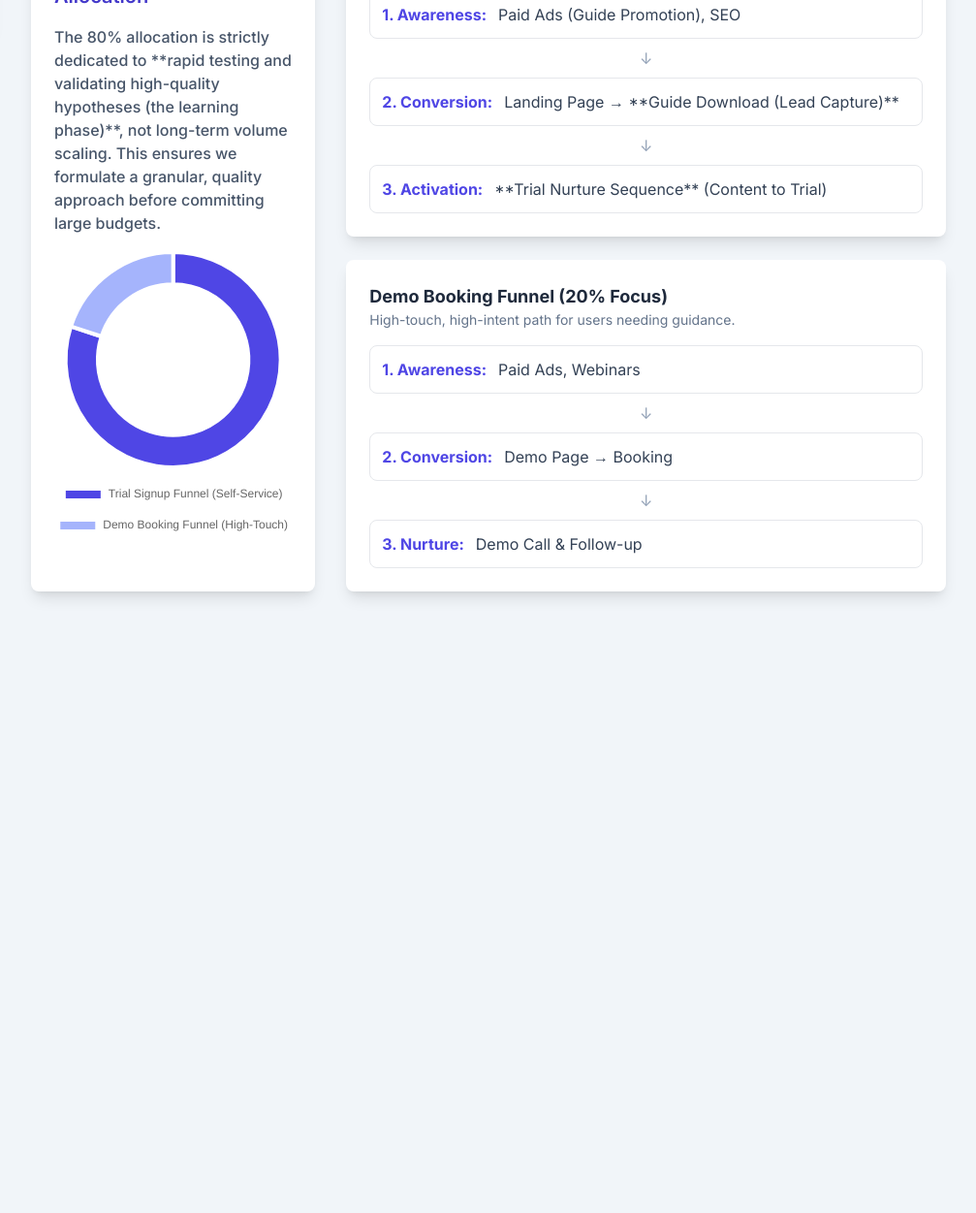
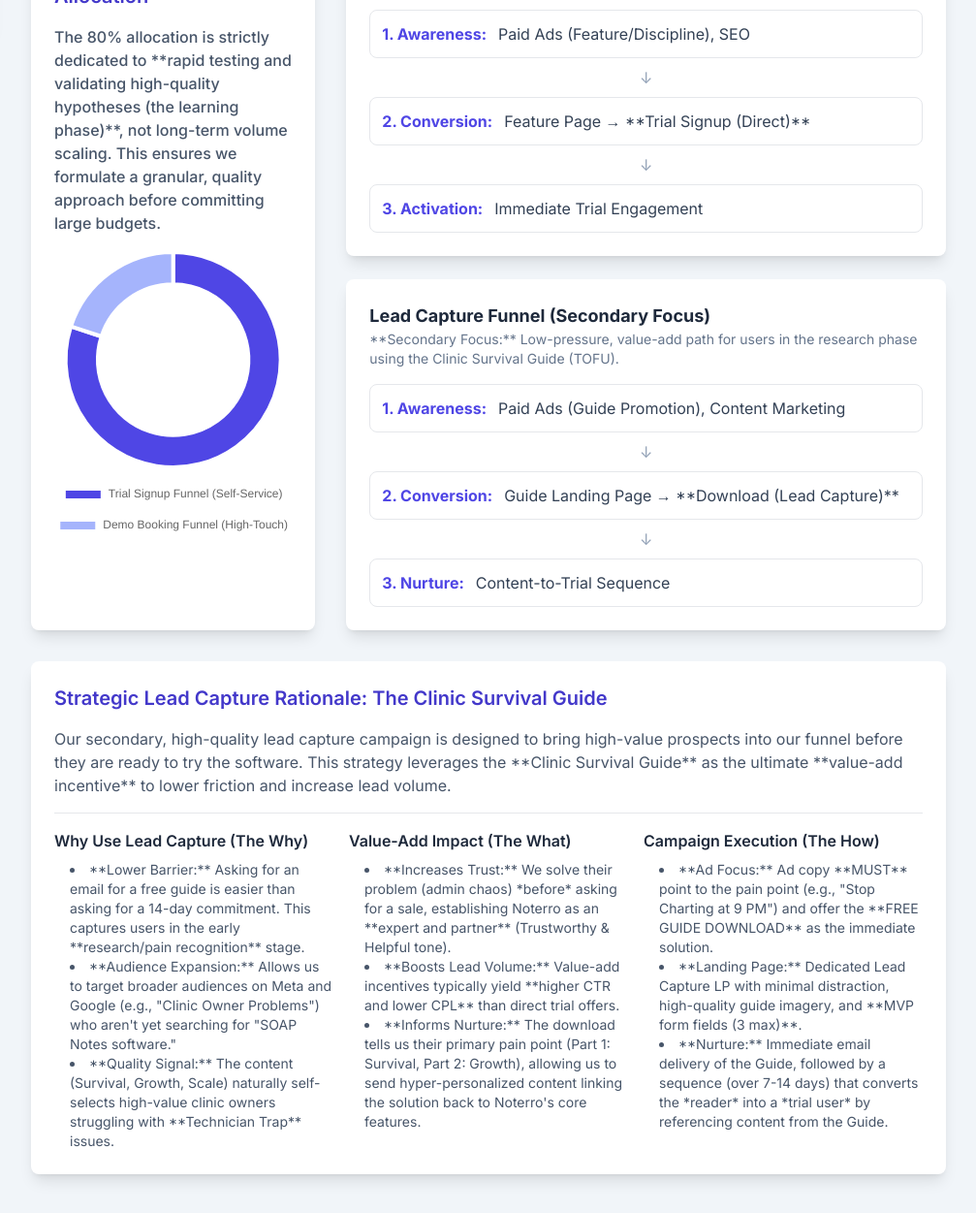
Before and after one commit to VeeLm-hub/noterro-marketing-framework-testing, a plain HTML site: page index.html in a window 1280 px wide. Shown: the part 768-2019 px from the top of the page at 97% size, without its empty margins (264-1271 px from the left). Before the commit the page ends 1418 px from the top, so only its background shows below. Drawn offline with nearby package versions, Linux system fonts and the light colour scheme.

Commit message:
Update index.html

```diff
--- a/index.html
+++ b/index.html
@@ -146,7 +146,6 @@
                                     <th class="p-3 font-semibold">Competitor</th>
                                     <th class="p-3 font-semibold">Their Positioning</th>
                                     <th class="p-3 font-semibold text-indigo-800">Our Differentiation</th>
-
                                 </tr>
                             </thead>
                             <tbody>
@@ -185,37 +184,69 @@
                     <div class="lg:col-span-2 space-y-6">
                         <div class="bg-white rounded-lg shadow-lg p-6">
                             <h4 class="font-bold text-lg">Trial Signup Funnel (80% Focus)</h4>
-                            <p class="text-sm text-slate-500">High volume, **lead generation** path using the Clinic Survival Guide.</p>
+                            <p class="text-sm text-slate-500">**Primary Focus:** High-intent direct conversion path targeting users ready to sign up for a trial immediately (BOFU).</p>
                             <div class="mt-4 space-y-2">
                                 <div class="funnel-stage p-3 border rounded-lg flex items-center">
-                                    <span class="text-indigo-600 font-bold mr-3">1. Awareness:</span><span class="text-slate-700">Paid Ads (Guide Promotion), SEO</span>
+                                    <span class="text-indigo-600 font-bold mr-3">1. Awareness:</span><span class="text-slate-700">Paid Ads (Feature/Discipline), SEO</span>
                                 </div>
                                 <div class="text-center text-slate-400">↓</div>
                                 <div class="funnel-stage p-3 border rounded-lg flex items-center">
-                                    <span class="text-indigo-600 font-bold mr-3">2. Conversion:</span><span class="text-slate-700">Landing Page → **Guide Download (Lead Capture)**</span>
+                                    <span class="text-indigo-600 font-bold mr-3">2. Conversion:</span><span class="text-slate-700">Feature Page → **Trial Signup (Direct)**</span>
                                 </div>
                                  <div class="text-center text-slate-400">↓</div>
                                 <div class="funnel-stage p-3 border rounded-lg flex items-center">
-                                    <span class="text-indigo-600 font-bold mr-3">3. Activation:</span><span class="text-slate-700">**Trial Nurture Sequence** (Content to Trial)</span>
+                                    <span class="text-indigo-600 font-bold mr-3">3. Activation:</span><span class="text-slate-700">Immediate Trial Engagement</span>
                                 </div>
                             </div>
                         </div>
                         <div class="bg-white rounded-lg shadow-lg p-6">
-                            <h4 class="font-bold text-lg">Demo Booking Funnel (20% Focus)</h4>
-                            <p class="text-sm text-slate-500">High-touch, high-intent path for users needing guidance.</p>
+                            <h4 class="font-bold text-lg">Lead Capture Funnel (Secondary Focus)</h4>
+                            <p class="text-sm text-slate-500">**Secondary Focus:** Low-pressure, value-add path for users in the research phase using the Clinic Survival Guide (TOFU).</p>
                             <div class="mt-4 space-y-2">
                                 <div class="funnel-stage p-3 border rounded-lg flex items-center">
-                                    <span class="text-indigo-600 font-bold mr-3">1. Awareness:</span><span class="text-slate-700">Paid Ads, Webinars</span>
+                                    <span class="text-indigo-600 font-bold mr-3">1. Awareness:</span><span class="text-slate-700">Paid Ads (Guide Promotion), Content Marketing</span>
                                 </div>
                                 <div class="text-center text-slate-400">↓</div>
                                 <div class="funnel-stage p-3 border rounded-lg flex items-center">
-                                    <span class="text-indigo-600 font-bold mr-3">2. Conversion:</span><span class="text-slate-700">Demo Page → Booking</span>
+                                    <span class="text-indigo-600 font-bold mr-3">2. Conversion:</span><span class="text-slate-700">Guide Landing Page → **Download (Lead Capture)**</span>
                                 </div>
                                 <div class="text-center text-slate-400">↓</div>
                                 <div class="funnel-stage p-3 border rounded-lg flex items-center">
-                                    <span class="text-indigo-600 font-bold mr-3">3. Nurture:</span><span class="text-slate-700">Demo Call & Follow-up</span>
+                                    <span class="text-indigo-600 font-bold mr-3">3. Nurture:</span><span class="text-slate-700">Content-to-Trial Sequence</span>
                                 </div>
                             </div>
+                        </div>
+                    </div>
+                </div>
+
+                <!-- New Lead Capture Rationale Card -->
+                <div class="bg-white rounded-lg shadow-lg p-6 mt-8">
+                    <h3 class="text-xl font-semibold mb-4 text-indigo-700">Strategic Lead Capture Rationale: The Clinic Survival Guide</h3>
+                    <p class="text-slate-600 mb-4">Our secondary, high-quality lead capture campaign is designed to bring high-value prospects into our funnel before they are ready to try the software. This strategy leverages the **Clinic Survival Guide** as the ultimate **value-add incentive** to lower friction and increase lead volume.</p>
+                    <div class="grid grid-cols-1 md:grid-cols-3 gap-4 border-t pt-4">
+                        <div class="space-y-2">
+                            <h4 class="font-semibold text-slate-800">Why Use Lead Capture (The Why)</h4>
+                            <ul class="list-disc list-inside text-sm text-slate-600 ml-4">
+                                <li>**Lower Barrier:** Asking for an email for a free guide is easier than asking for a 14-day commitment. This captures users in the early **research/pain recognition** stage.</li>
+                                <li>**Audience Expansion:** Allows us to target broader audiences on Meta and Google (e.g., "Clinic Owner Problems") who aren't yet searching for "SOAP Notes software."</li>
+                                <li>**Quality Signal:** The content (Survival, Growth, Scale) naturally self-selects high-value clinic owners struggling with **Technician Trap** issues.</li>
+                            </ul>
+                        </div>
+                        <div class="space-y-2">
+                            <h4 class="font-semibold text-slate-800">Value-Add Impact (The What)</h4>
+                            <ul class="list-disc list-inside text-sm text-slate-600 ml-4">
+                                <li>**Increases Trust:** We solve their problem (admin chaos) *before* asking for a sale, establishing Noterro as an **expert and partner** (Trustworthy & Helpful tone).</li>
+                                <li>**Boosts Lead Volume:** Value-add incentives typically yield **higher CTR and lower CPL** than direct trial offers.</li>
+                                <li>**Informs Nurture:** The download tells us their primary pain point (Part 1: Survival, Part 2: Growth), allowing us to send hyper-personalized content linking the solution back to Noterro's core features.</li>
+                            </ul>
+                        </div>
+                        <div class="space-y-2">
+                            <h4 class="font-semibold text-slate-800">Campaign Execution (The How)</h4>
+                            <ul class="list-disc list-inside text-sm text-slate-600 ml-4">
+                                <li>**Ad Focus:** Ad copy **MUST** point to the pain point (e.g., "Stop Charting at 9 PM") and offer the **FREE GUIDE DOWNLOAD** as the immediate solution.</li>
+                                <li>**Landing Page:** Dedicated Lead Capture LP with minimal distraction, high-quality guide imagery, and **MVP form fields (3 max)**.</li>
+                                <li>**Nurture:** Immediate email delivery of the Guide, followed by a sequence (over 7-14 days) that converts the *reader* into a *trial user* by referencing content from the Guide.</li>
+                            </ul>
                         </div>
                     </div>
                 </div>
@@ -321,7 +352,7 @@
                     <!-- Tab Content - Landing Page -->
                     <div id="landingContent" class="tab-content active">
                         <h3 class="text-xl font-semibold mb-4 text-indigo-700">Appendix A: Landing Page Development & CRO Checklist</h3>
-                        <p class="text-sm text-slate-600 mb-4">Focus on isolating a single variable (H1, CTA, or Form Fields) per test to ensure reliable results. Prioritize simplicity and empathy over complexity. **Current Goal: Optimize for Guide Download.**</p>
+                        <p class="text-sm text-slate-600 mb-4">Focus on isolating a single variable (H1, CTA, or Form Fields) per test to ensure reliable results. Prioritize simplicity and empathy over complexity. **Primary Goal: Optimize Feature Pages for Trial Signup (80% Focus).**</p>
                         <div class="overflow-x-auto">
                             <table class="w-full text-left">
                                 <thead class="table-header">
@@ -333,10 +364,10 @@
                                     </tr>
                                 </thead>
                                 <tbody>
-                                    <tr class="border-b"><td class="p-3 font-medium">Headline (H1)</td><td class="p-3">"The Best Clinic Management Software"</td><td class="p-3">"Stop Drowning in Admin. Get Your Free Clinic Survival Guide."</td><td class="p-3">Focus on Pain (Survival) & Value Add.</td></tr>
-                                    <tr class="border-b"><td class="p-3 font-medium">Sub-Headline</td><td class="p-3">Lists 3 key features.</td><td class="p-3">Lists 3 Guide Benefits (e.g., Get Stable, Build Predictability).</td><td class="p-3">Focus on outcome-driven content.</td></tr>
-                                    <tr class="border-b"><td class="p-3 font-medium">Visual/Image</td><td class="p-3">Software screenshot.</td><td class="p-3">Clear, high-quality Guide Cover image.</td><td class="p-3">Show the value being offered.</td></tr>
-                                    <tr class="border-b"><td class="p-3 font-medium">Primary CTA Button</td><td class="p-3">"Start Your Free Trial"</td><td class="p-3">"Download Now & Stop the Chaos"</td><td class="p-3">Clarity & Action (The immediate goal).</td></tr>
+                                    <tr class="border-b"><td class="p-3 font-medium">Headline (H1)</td><td class="p-3">"The Best Clinic Management Software"</td><td class="p-3">"Reclaim Your Time with Simple [Feature Name] Management"</td><td class="p-3">Focus on Benefit (Reclaim Time) & Simplicity.</td></tr>
+                                    <tr class="border-b"><td class="p-3 font-medium">Sub-Headline</td><td class="p-3">Lists 3 key features.</td><td class="p-3">Lists 3 Core Benefits (e.g., Get home earlier, Reduce No-Shows).</td><td class="p-3">Focus on outcome-driven benefit.</td></tr>
+                                    <tr class="border-b"><td class="p-3 font-medium">Visual/Image</td><td class="p-3">Software screenshot.</td><td class="p-3">Relatable practitioner lifestyle image.</td><td class="p-3">Connect with humans.</td></tr>
+                                    <tr class="border-b"><td class="p-3 font-medium">Primary CTA Button</td><td class="p-3">"Start Your Free Trial"</td><td class="p-3">"See How We Simplify It. Start Trial."</td><td class="p-3">Clarity & Action.</td></tr>
                                     <tr class="border-b"><td class="p-3 font-medium">Social Proof</td><td class="p-3">"Trusted by 5,000+ Practitioners"</td><td class="p-3">Specific quote or "4.9/5 stars on Capterra"</td><td class="p-3">Trustworthy & Confident.</td></tr>
                                     <tr><td class="p-3 font-medium">Form Fields</td><td class="p-3">5-7 fields.</td><td class="p-3">MVP Form (3 fields max).</td><td class="p-3">Simplicity, reduce anxiety.</td></tr>
                                 </tbody>
@@ -360,8 +391,8 @@
                                 </thead>
                                 <tbody>
                                     <tr class="border-b"><td class="p-3 font-medium">Headline / Hook</td><td class="p-3">Grab attention by hitting the PAIN POINT.</td><td class="p-3">Empathy-Driven.</td><td class="p-3">Pain Point: Billing vs. Charting vs. Scheduling.</td></tr>
-                                    <tr class="border-b"><td class="p-3 font-medium">Ad Copy / Body</td><td class="p-3">Introduce the VALUE (The Guide) and DIFF.</td><td class="p-3">Non-Technical & Helpful.</td><td class="p-3">Differentiation: Ease vs. Time-Saving.</td></tr>
-                                    <tr class="border-b"><td class="p-3 font-medium">Call-to-Action</td><td class="p-3">Drive the user to the FREE DOWNLOAD.</td><td class="p-3">Clarity & Transparency.</td><td class="p-3">Offer: "Download Now" vs. "Get the Free Guide."</td></tr>
+                                    <tr class="border-b"><td class="p-3 font-medium">Ad Copy / Body</td><td class="p-3">Introduce the VALUE (The Guide/Trial) and DIFF.</td><td class="p-3">Non-Technical & Helpful.</td><td class="p-3">Differentiation: Ease vs. Time-Saving.</td></tr>
+                                    <tr class="border-b"><td class="p-3 font-medium">Call-to-Action</td><td class="p-3">Drive the user to the Trial or FREE DOWNLOAD.</td><td class="p-3">Clarity & Transparency.</td><td class="p-3">Offer: "Start Trial" vs. "Download Free Guide."</td></tr>
                                     <tr><td class="p-3 font-medium">Creative / Visual</td><td class="p-3">Social Proof / Relatability.</td><td class="p-3">UGC-style video or relaxed practitioner image.</td><td class="p-3">Visual Type: UGC vs. Brand Interface.</td></tr>
                                 </tbody>
                             </table>
@@ -373,7 +404,7 @@
                         <h3 class="text-xl font-semibold mb-4 text-indigo-700">Appendix C: Meta Ads Sprint SOP (The Why & How)</h3>
                         <div class="space-y-6 text-slate-600">
                              <h4 class="font-bold text-lg text-slate-800">1. The Strategic Purpose (Why Meta Ads?)</h4>
-                             <p>Meta Ads (Facebook/Instagram) are essential for our **Trial Signup Funnel (80% focus)** because they allow us to test **Creative and Audience** with unparalleled speed and scale. Unlike high-intent Google Search, Meta is a "discovery platform." Our goal here is to interrupt the scroll with a **highly empathetic message** that validates the practitioner’s core pain ("spending too much time managing business") and introduces Noterro as the **simple solution** by promoting the **Clinic Survival Guide** as the top-of-funnel conversion (Lead Generation).</p>
+                             <p>Meta Ads (Facebook/Instagram) are essential for our **Trial Signup Funnel (80% focus)** because they allow us to test **Creative and Audience** with unparalleled speed and scale. Our focus is two-fold: **Direct Trial** conversion for high-intent queries (80%) and **Lead Generation** for research-phase users (20%). We must interrupt the scroll with a **highly empathetic message** that validates the practitioner’s core pain ("spending too much time managing business").</p>
 
                             <h4 class="font-bold text-lg text-slate-800">2. Mandatory Campaign Architecture</h4>
                             <p>FPG must strictly adhere to the two-tier structure to isolate learning from performance budget:</p>
```
